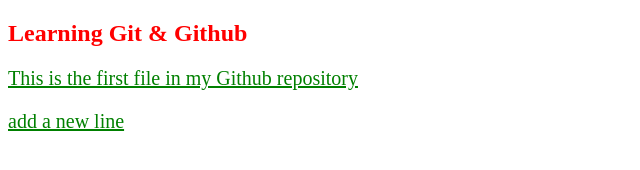
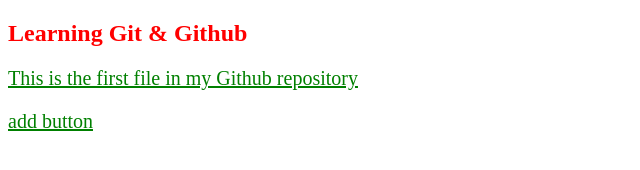
Before and after one commit to baidya-ripan-024/learn-git-and-github, a plain HTML site: page index.html in a window 1280 px wide. Shown: the full height of the page, 0-640 px from the left. Drawn offline with Linux system fonts and the light colour scheme.

```diff
--- a/index.html
+++ b/index.html
@@ -8,9 +8,8 @@
 </head>
 <body>
     <h2>Learning Git & Github</h2>
-
     <p>This is the first file in my Github repository </p>
 
-    <p>add a new line</p>
+    <p>add button</p>
 </body>
 </html>
```
